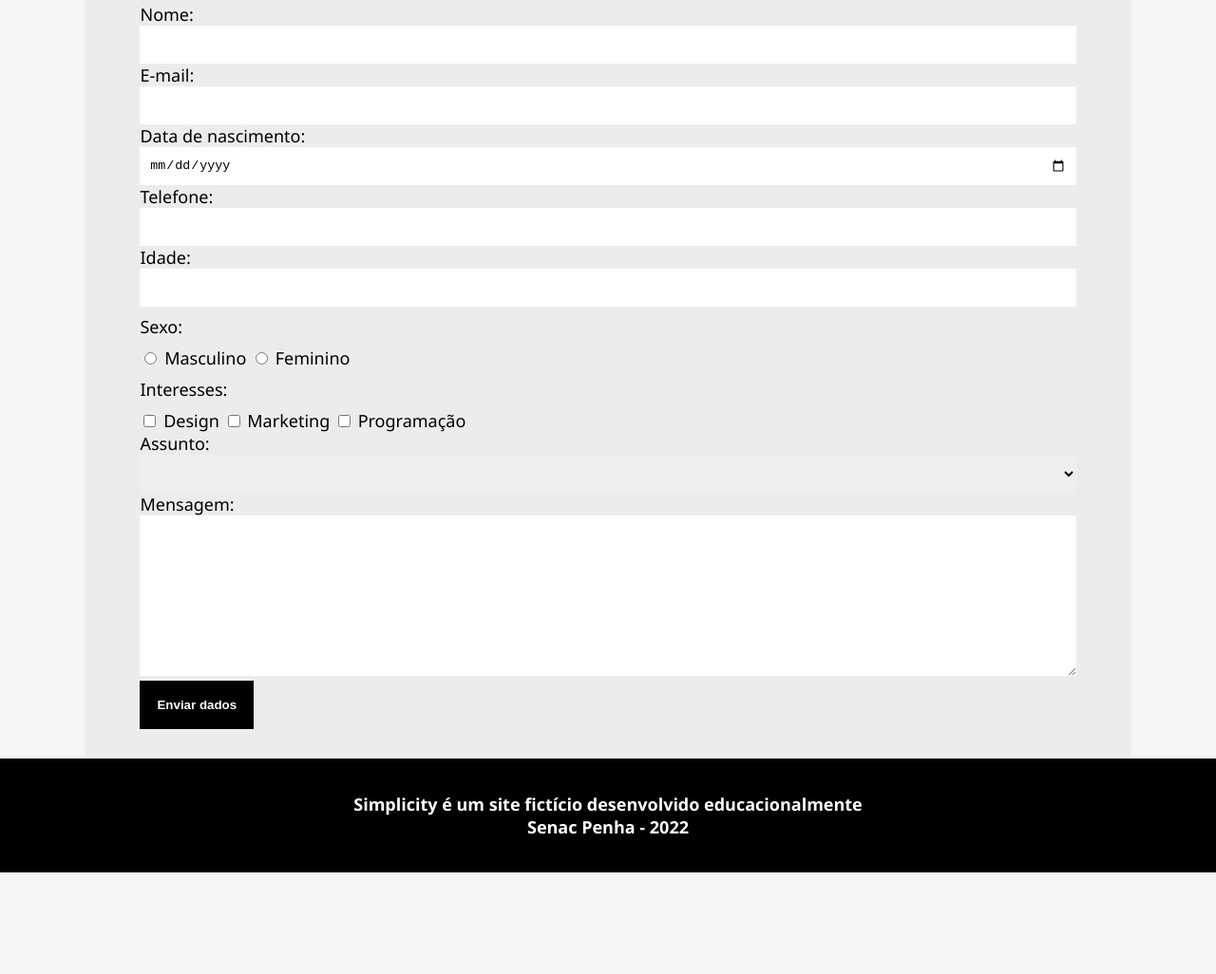
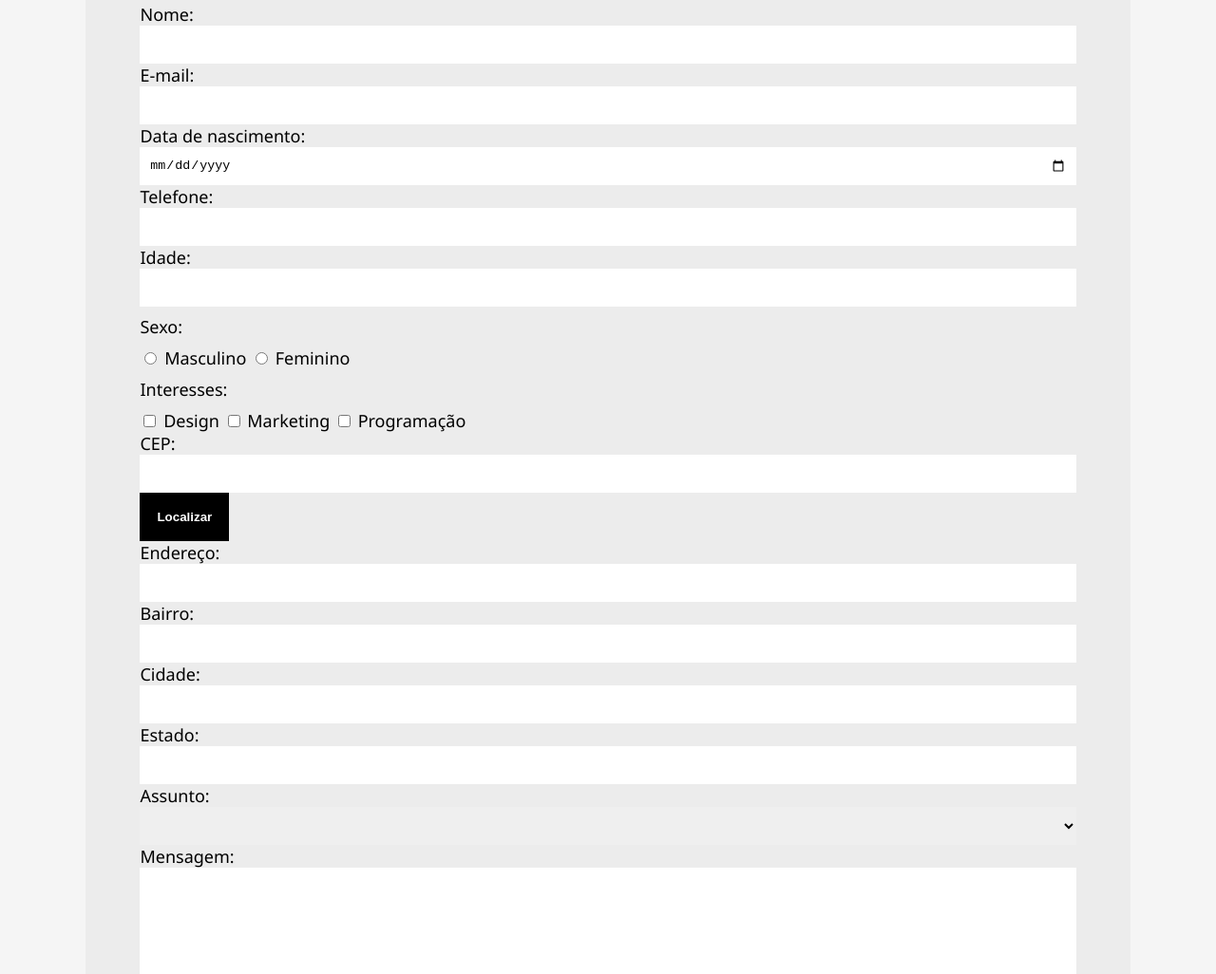
Before and after one commit to alanssmeira/simplicity-alan, a plain HTML site: page contato.html in a window 1280 px wide. Shown: the part 353-1379 px from the top of the page at 95% size. Before the commit the page ends 1272 px from the top, so only its background shows below. Drawn offline with Linux system fonts and the light colour scheme.

Commit message:
formulario endereco

```diff
--- a/contato.html
+++ b/contato.html
@@ -100,6 +100,31 @@
                     <label for="programacao">Programação</label>
                 </div>
 
+                <!-- INÍCIO HTML PARA CEP/ENDEREÇO -->
+                <div>
+                    <label for="cep">CEP:</label>
+                    <input type="text" id="cep" name="cep" maxlength="9" required>
+                    <button id="localizar-cep">Localizar</button>
+                    <b id="status"></b>
+                </div>
+                <div>
+                    <label for="endereco">Endereço:</label>
+                    <input type="text" id="endereco" name="endereco" size="30">
+                </div>
+                <div>
+                    <label for="bairro">Bairro:</label>
+                    <input type="text" id="bairro" name="bairro">
+                </div>
+                <div>
+                    <label for="cidade">Cidade:</label>
+                    <input type="text" id="cidade" name="cidade">
+                </div>
+                <div>
+                    <label for="estado">Estado:</label>
+                    <input type="text" id="estado" name="estado">
+                </div>
+                <!-- /FIM HTML PARA CEP/ENDEREÇO -->
+
                 <div>
                     <label for="assunto">Assunto:</label>
 
```
